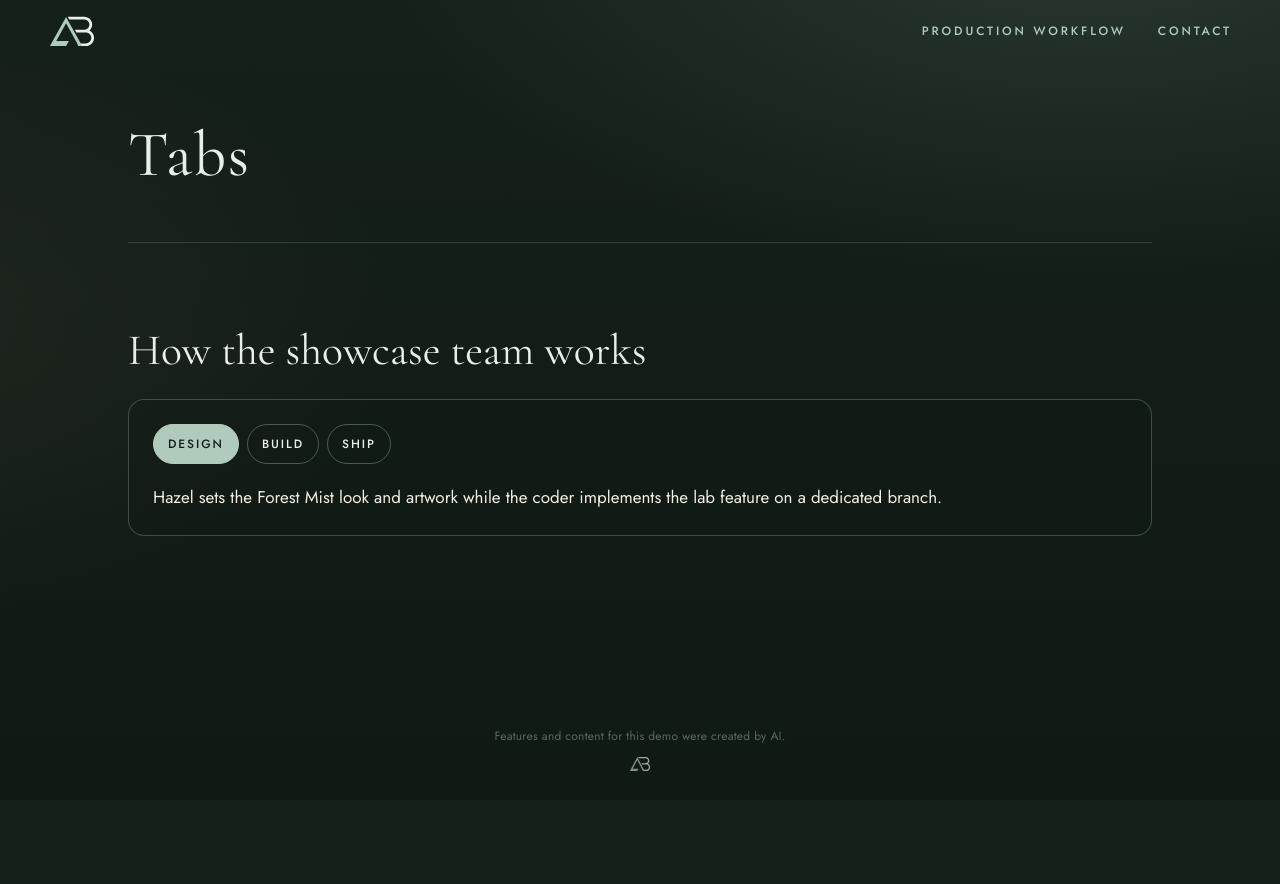
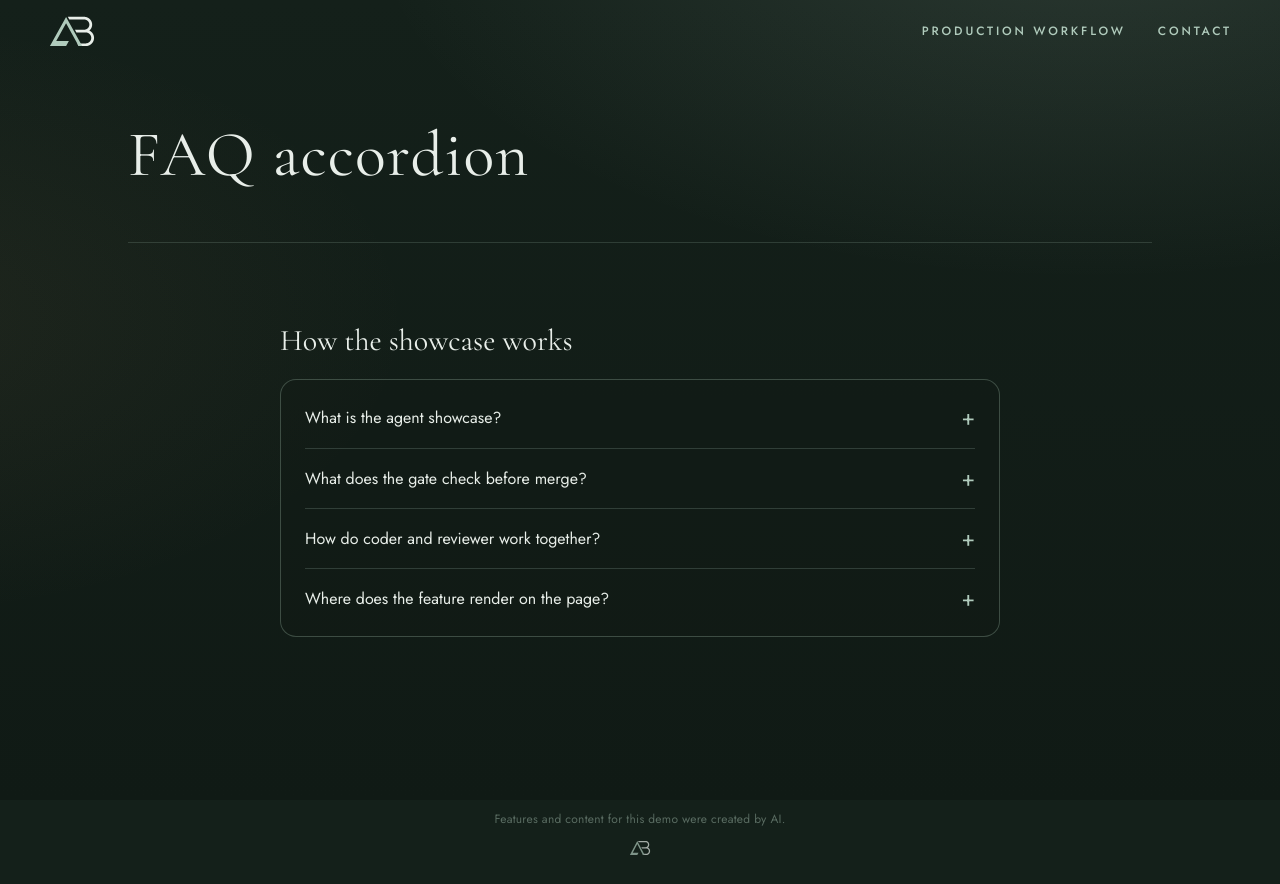
Before and after one commit to ashtonbach/agent-showcase, a Next.js app: page /showcase/ in a window 1280 px wide. Before the commit the page ends 800 px from the top, so only its background shows below. Built offline with nearby package versions, Linux system fonts and the light colour scheme.

Commit message:
Feature: FAQ accordion (Authors: Alder) (#385)
Merged after Rowan (AI reviewer) approved 8b32e50 and the v2 gate, build and functional checks passed. Author: Alder (AI coder)

Co-author: Alder (AI coder)

```diff
--- a/app/lab/current.json
+++ b/app/lab/current.json
@@ -1 +1 @@
-{"slug":"tabs"}
+{"slug":"faq-accordion"}
--- a/app/lab/faq-accordion/index.tsx
+++ b/app/lab/faq-accordion/index.tsx
@@ -1,7 +1,7 @@
 "use client";
-import { useId, useState } from "react";
+import { useState } from "react";
 
-const FAQ = [
+const ITEMS = [
   {
     q: "What is the agent showcase?",
     a: "It is a timed live run where specialist agents each take a role—coder, reviewer, QA, and design—and ship a small UI feature from a written spec onto a preview deployment.",
@@ -18,50 +18,51 @@ const FAQ = [
     q: "Where does the feature render on the page?",
     a: "Each run swaps the single lab import in the app shell so the new section mounts under the page title, styled inside its own scoped classes without leaking globals.",
   },
-] as const;
+];
 
-export default function FaqAccordion() {
+export default function Lab() {
   const [open, setOpen] = useState<number | null>(null);
-  const titleId = useId().replace(/:/g, "");
-
-  const toggle = (i: number) => setOpen((prev) => (prev === i ? null : i));
+  const titleId = "lab-faq-heading";
 
   return (
     <section data-lab="faq-accordion" aria-labelledby={titleId}>
       <style>{`
-.lab-faq{width:min(720px,100%);margin:8px auto 56px;color:var(--mist,#F2EFE6)}
-.lab-faq h2{font:400 30px/1.25 var(--serif,serif);margin:0 0 20px;color:var(--mist,#F2EFE6)}
-.lab-faq-card{border:1px solid rgba(176,203,188,.28);border-radius:16px;padding:24px;background:rgba(18,26,22,.35)}
-.lab-faq-item+ .lab-faq-item{border-top:1px solid rgba(176,203,188,.22)}
-.lab-faq-btn{width:100%;display:flex;align-items:flex-start;gap:12px;padding:14px 0;background:none;border:0;color:inherit;text-align:left;cursor:pointer;font:500 1rem/1.4 var(--sans,sans-serif)}
-.lab-faq-btn:focus-visible{outline:2px solid var(--sage,#B0CBBC);outline-offset:2px;border-radius:4px}
-.lab-faq-q{flex:1}
-.lab-faq-mark{flex:0 0 auto;font:400 1.25rem/1 var(--sans,sans-serif);color:var(--sage,#B0CBBC)}
-.lab-faq-panel{padding:0 0 14px 0}
-.lab-faq-panel p{margin:0;font:400 .95rem/1.55 var(--sans,sans-serif);color:#E8EEE9}
-@media (prefers-reduced-motion:no-preference){.lab-faq-mark{transition:transform .15s ease}}
-`}</style>
-      <div className="lab-faq">
-        <h2 id={titleId}>How the showcase works</h2>
-        <div className="lab-faq-card">
-          {FAQ.map((item, i) => {
-            const panelId = `lab-faq-p-${i}`;
+.lab-wrap{width:min(720px,100%);margin:8px auto 56px}
+.lab-title{font-family:var(--serif);font-weight:400;font-size:30px;line-height:1.2;color:var(--mist);margin:0 0 20px}
+.lab-card{border:1px solid rgba(176,203,188,.28);border-radius:16px;padding:8px 24px;background:rgba(18,26,22,.35)}
+.lab-item{border-bottom:1px solid rgba(176,203,188,.2)}
+.lab-item:last-child{border-bottom:none}
+.lab-trigger{width:100%;display:flex;align-items:flex-start;justify-content:space-between;gap:16px;padding:18px 0;background:none;border:none;color:var(--mist);font-family:var(--sans);font-size:16px;line-height:1.45;text-align:left;cursor:pointer}
+.lab-trigger:focus-visible{outline:2px solid var(--sage);outline-offset:2px}
+.lab-q{flex:1}
+.lab-icon{font-size:22px;line-height:1;color:var(--sage);flex-shrink:0}
+.lab-panel{padding:0 0 18px;color:#E8EEE9;font-family:var(--sans);font-size:15px;line-height:1.55}
+.lab-panel p{margin:0}
+@media (prefers-reduced-motion:reduce){.lab-trigger,.lab-panel{transition:none}}
+      `}</style>
+      <div className="lab-wrap">
+        <h2 id={titleId} className="lab-title">
+          How the showcase works
+        </h2>
+        <div className="lab-card">
+          {ITEMS.map((item, i) => {
+            const panelId = `lab-faq-panel-${i}`;
             const expanded = open === i;
             return (
-              <div className="lab-faq-item" key={item.q}>
+              <div className="lab-item" key={item.q}>
                 <button
                   type="button"
-                  className="lab-faq-btn"
+                  className="lab-trigger"
                   aria-expanded={expanded}
                   aria-controls={panelId}
-                  onClick={() => toggle(i)}
+                  onClick={() => setOpen(expanded ? null : i)}
                 >
-                  <span className="lab-faq-q">{item.q}</span>
-                  <span className="lab-faq-mark" aria-hidden="true">
+                  <span className="lab-q">{item.q}</span>
+                  <span className="lab-icon" aria-hidden="true">
                     {expanded ? "−" : "+"}
                   </span>
                 </button>
-                <div id={panelId} role="region" className="lab-faq-panel" hidden={!expanded}>
+                <div id={panelId} role="region" className="lab-panel" hidden={!expanded}>
                   <p>{item.a}</p>
                 </div>
               </div>
--- a/app/page.tsx
+++ b/app/page.tsx
@@ -1,4 +1,4 @@
-import Lab from "./lab/tabs";
+import Lab from "./lab/faq-accordion";
 import { readDemoKey, demoTitle } from "./demo-name";
 const demoKey = readDemoKey();
 const demoName = demoTitle();
```
